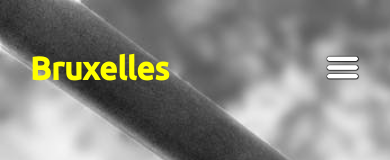
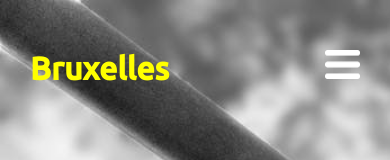
Before and after one commit to zackcaussy/Bruxelles, a plain HTML site: page Navigation.html in a window 390 px wide. Shown: the top 160 px of the page. Drawn offline with Linux system fonts and the light colour scheme.

Commit message:
Friday Midnight

```diff
--- a/Navigation.html
+++ b/Navigation.html
@@ -31,7 +31,7 @@
 
 
         </div>
-        <img src="https://raw.githubusercontent.com/zackcaussy/Bruxelles/main/Logo/menu-burger-blanc.png" alt="menu-burger" class="menu-burger">
+        <img src="https://raw.githubusercontent.com/zackcaussy/Bruxelles/main/Logo/menu-burger-full-white.png" alt="menu-burger" class="menu-burger">
     </nav>
 
     <header></header>
```
